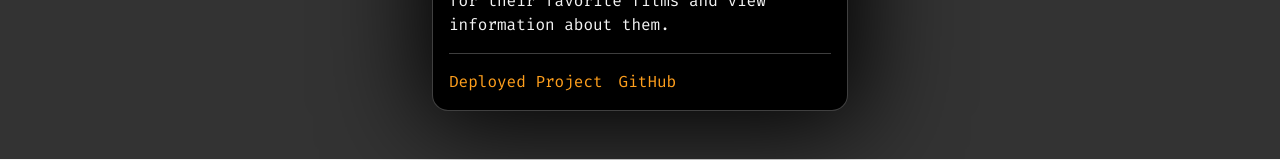
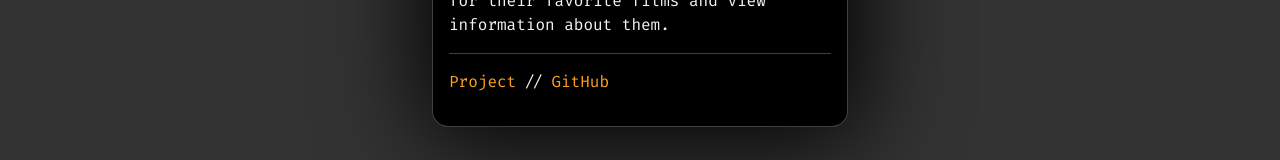
Before and after one commit to SebZG/React-Portfolio, a React (Vite) app: page /projects in a window 1280 px wide. Shown: the part 624-784 px from the top of the page. Built offline with nearby package versions, Linux system fonts and the light colour scheme.

Commit message:
Fix project cards

```diff
--- a/src/components/Project/Project.jsx
+++ b/src/components/Project/Project.jsx
@@ -40,7 +40,10 @@ const Project = ({ project }) => {
             <hr />
             {
                project.URL &&
-               <Card.Link className='links' target='_blank' href={project.URL}>Deployed Project</Card.Link>
+               <div className='d-inline-flex'>
+                  <Card.Link className='links' target='_blank' href={project.URL}>Project</Card.Link>
+                  <p className='mx-2'>//</p>
+               </div>
             }
             <Card.Link className='links' target='_blank' href={project.GitHub}>GitHub</Card.Link>
          </Card.Body>
```
